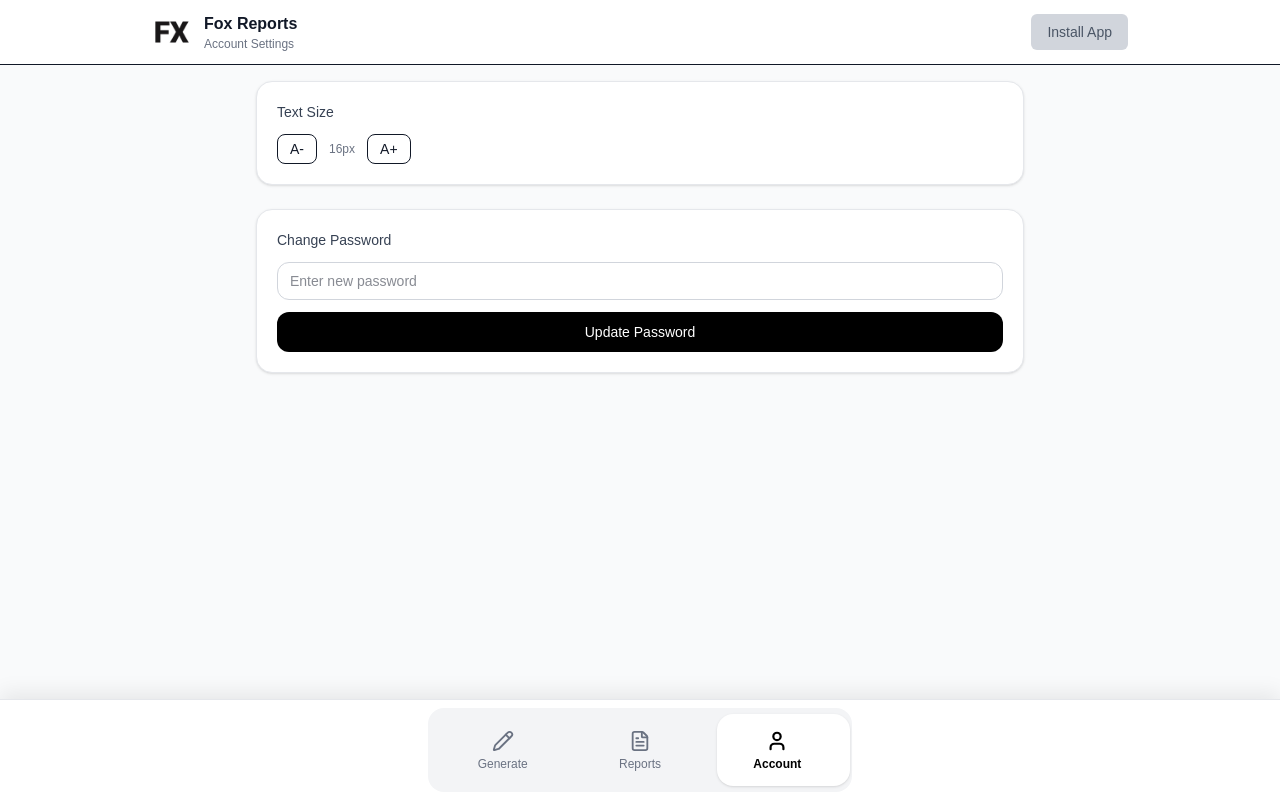
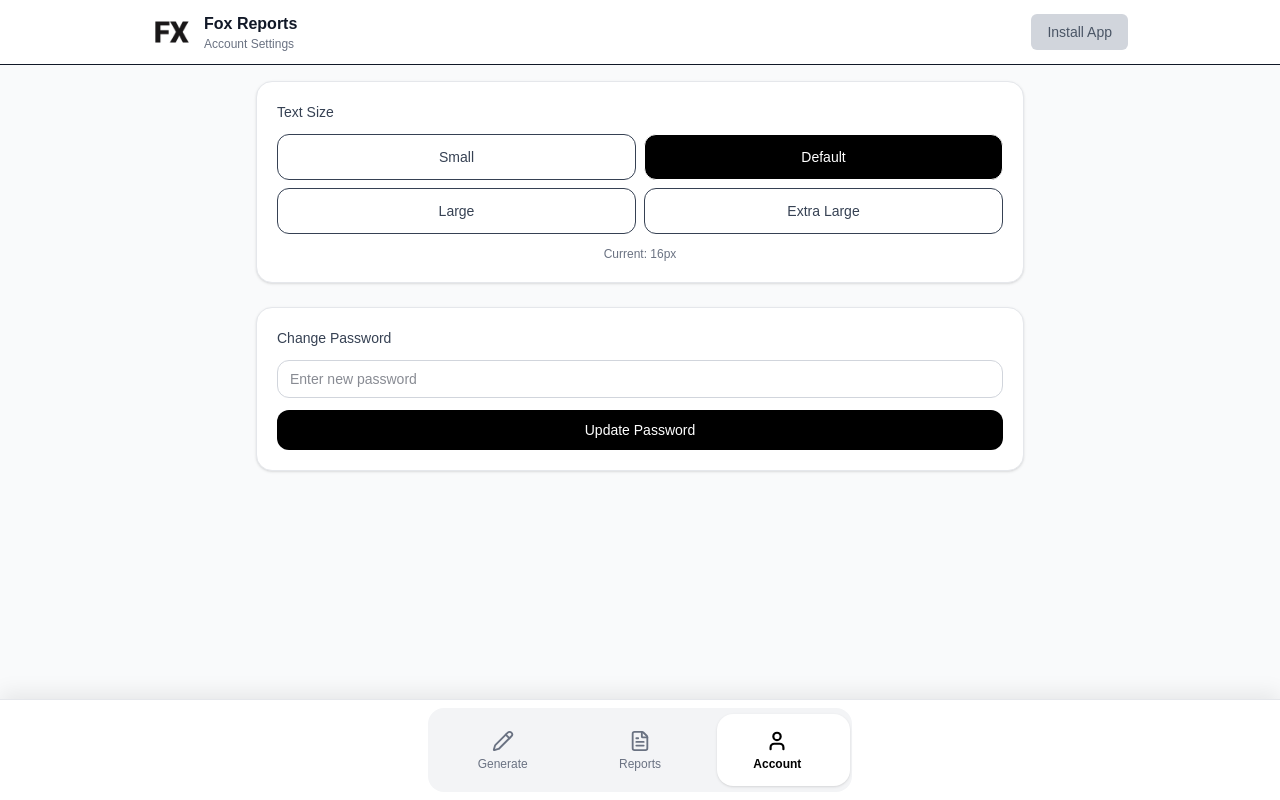
Before and after one commit to cnease/fox-report-generator, a Next.js app: page /account in a window 1280 px wide. Built offline with nearby package versions, Linux system fonts and the light colour scheme; no server answers.

Commit message:
Add preset font size settings

```diff
--- a/components/font-size-control.tsx
+++ b/components/font-size-control.tsx
@@ -1,6 +1,13 @@
 "use client";
 
 import { useEffect, useState } from "react";
+
+const OPTIONS = [
+  { label: "Small", value: 14 },
+  { label: "Default", value: 16 },
+  { label: "Large", value: 20 },
+  { label: "Extra Large", value: 26 },
+];
 
 export default function FontSizeControl() {
   const [size, setSize] = useState(16);
@@ -18,34 +25,41 @@ export default function FontSizeControl() {
   }, []);
 
   const updateSize = (value: number) => {
-    const newSize = Math.min(20, Math.max(14, value));
-    setSize(newSize);
+    setSize(value);
 
     document.documentElement.style.setProperty(
       "--app-font-size",
-      `${newSize}px`
+      `${value}px`
     );
 
-    localStorage.setItem("app-font-size", newSize.toString());
+    localStorage.setItem("app-font-size", value.toString());
   };
 
   return (
-    <div className="flex items-center gap-3">
-      <button
-        onClick={() => updateSize(size - 1)}
-        className="rounded-lg border px-3 py-1 text-sm"
-      >
-        A-
-      </button>
+    <div className="space-y-3">
+      <div className="grid grid-cols-2 gap-2">
+        {OPTIONS.map((option) => {
+          const isActive = size === option.value;
 
-      <span className="text-xs text-gray-500">{size}px</span>
+          return (
+            <button
+              key={option.value}
+              onClick={() => updateSize(option.value)}
+              className={`rounded-xl border px-4 py-3 text-sm font-medium transition ${
+                isActive
+                  ? "bg-black text-white"
+                  : "bg-white text-gray-700 hover:bg-gray-100"
+              }`}
+            >
+              {option.label}
+            </button>
+          );
+        })}
+      </div>
 
-      <button
-        onClick={() => updateSize(size + 1)}
-        className="rounded-lg border px-3 py-1 text-sm"
-      >
-        A+
-      </button>
+      <p className="text-center text-xs text-gray-500">
+        Current: {size}px
+      </p>
     </div>
   );
 }
```
